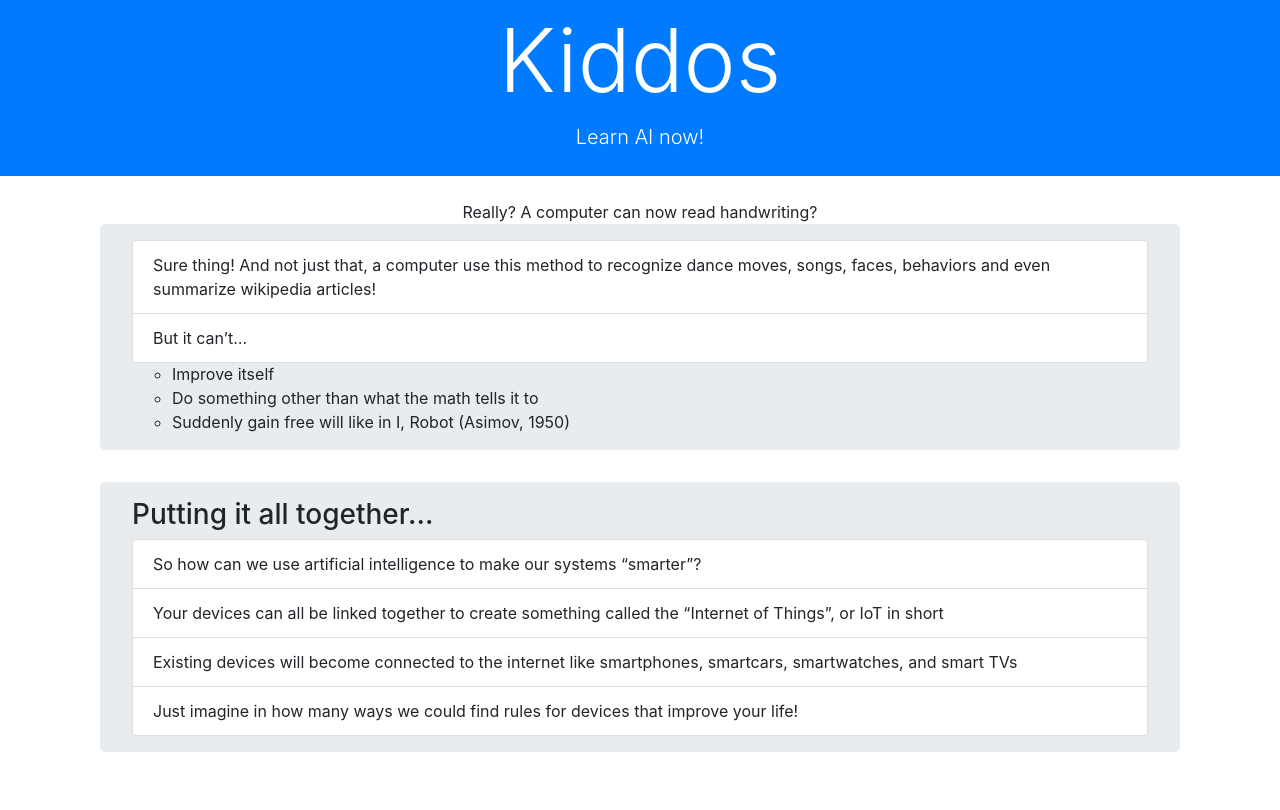
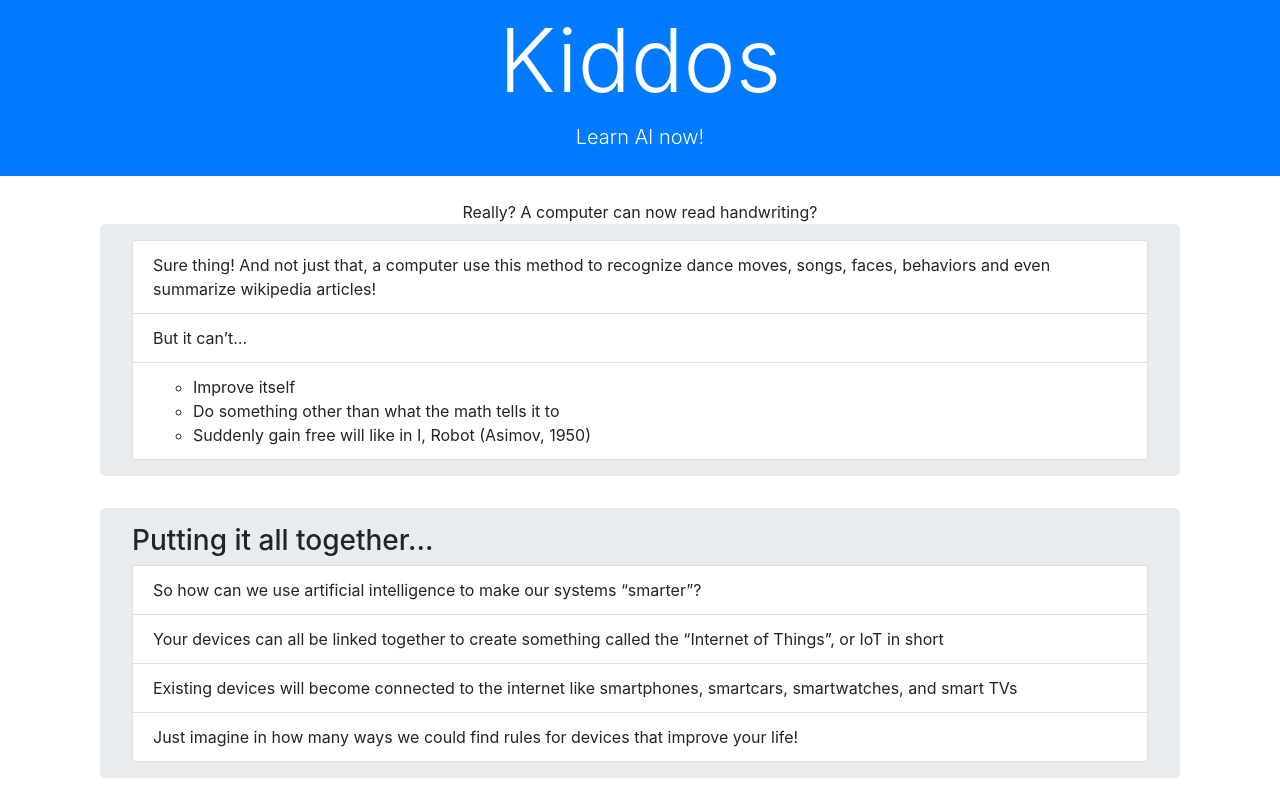
Before and after one commit to DileepReddyP/hackathon-ai, a Next.js app: page /lastpage in a window 1280 px wide. Built offline with nearby package versions, Linux system fonts and the light colour scheme.

Commit message:
Update lastpage.jsx

```diff
--- a/pages/lastpage.jsx
+++ b/pages/lastpage.jsx
@@ -4,8 +4,9 @@ import Setup from '../src/components/Setup'
 import { ArrowRightIcon, ArrowLeftIcon } from '@primer/octicons-react'
 import Body from '../src/components/Body'
 
-const LastPage = () => (
-	<div>
+export default function LastPage() {
+	return (
+		<>
 		<Setup></Setup>
 		<Header></Header>
 		<Body
@@ -22,11 +23,13 @@ const LastPage = () => (
 							<li className='list-group-item'>
                                 But it can’t…
                             </li>
+                            <li className='list-group-item'>
                             <ul>
                                 <li>Improve itself</li>
                                 <li>Do something other than what the math tells it to</li>
                                 <li>Suddenly gain free will like in I, Robot (Asimov, 1950)</li>
                             </ul>
+                            </li>
 						</ul>
 				    </div>
                     <div className='jumbotron py-3 text-left'>
@@ -52,6 +55,6 @@ const LastPage = () => (
                 </div>
             }
             ></Body>
-    </div>
-)
-export default LastPage;
+        </>
+    )
+    }
```
